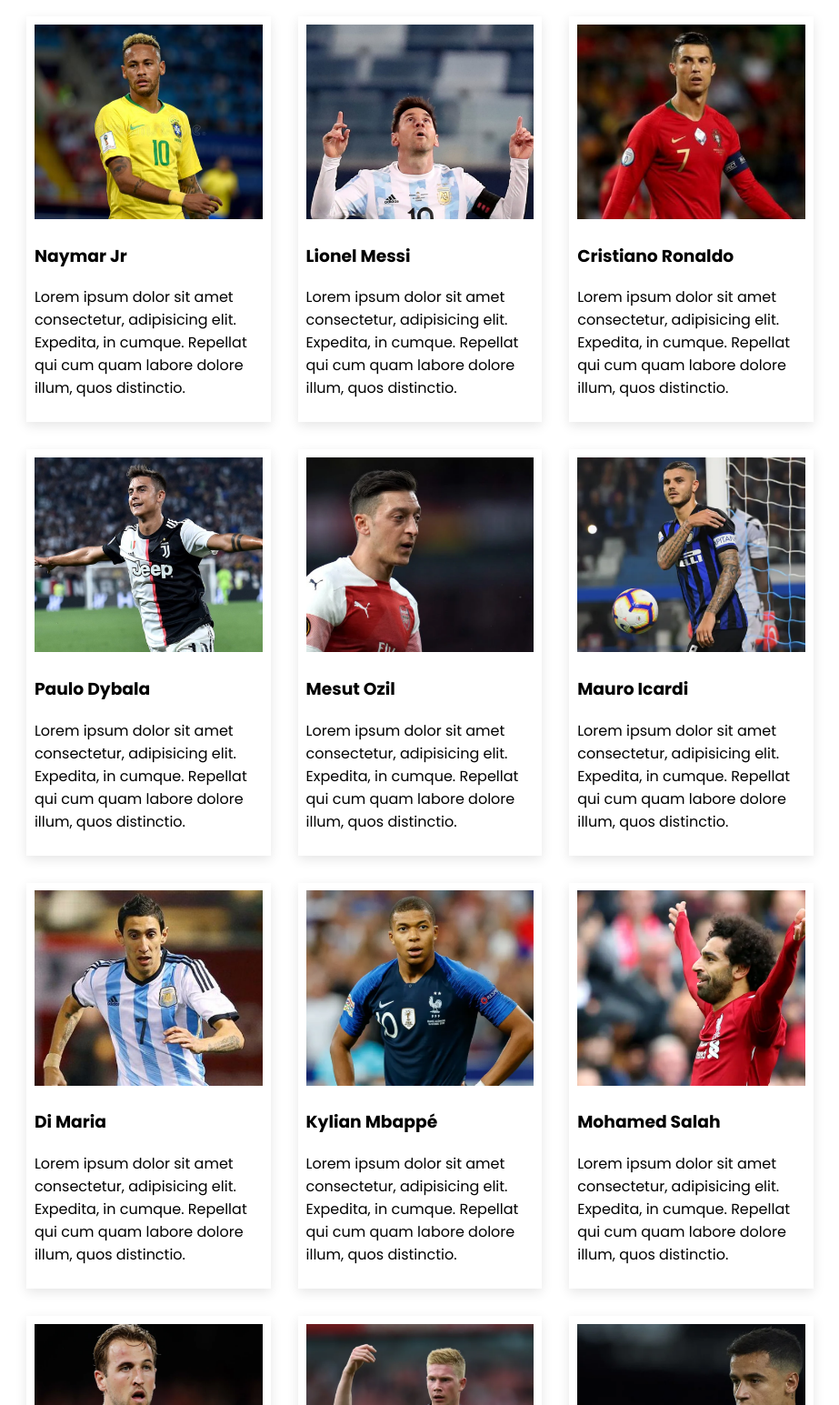
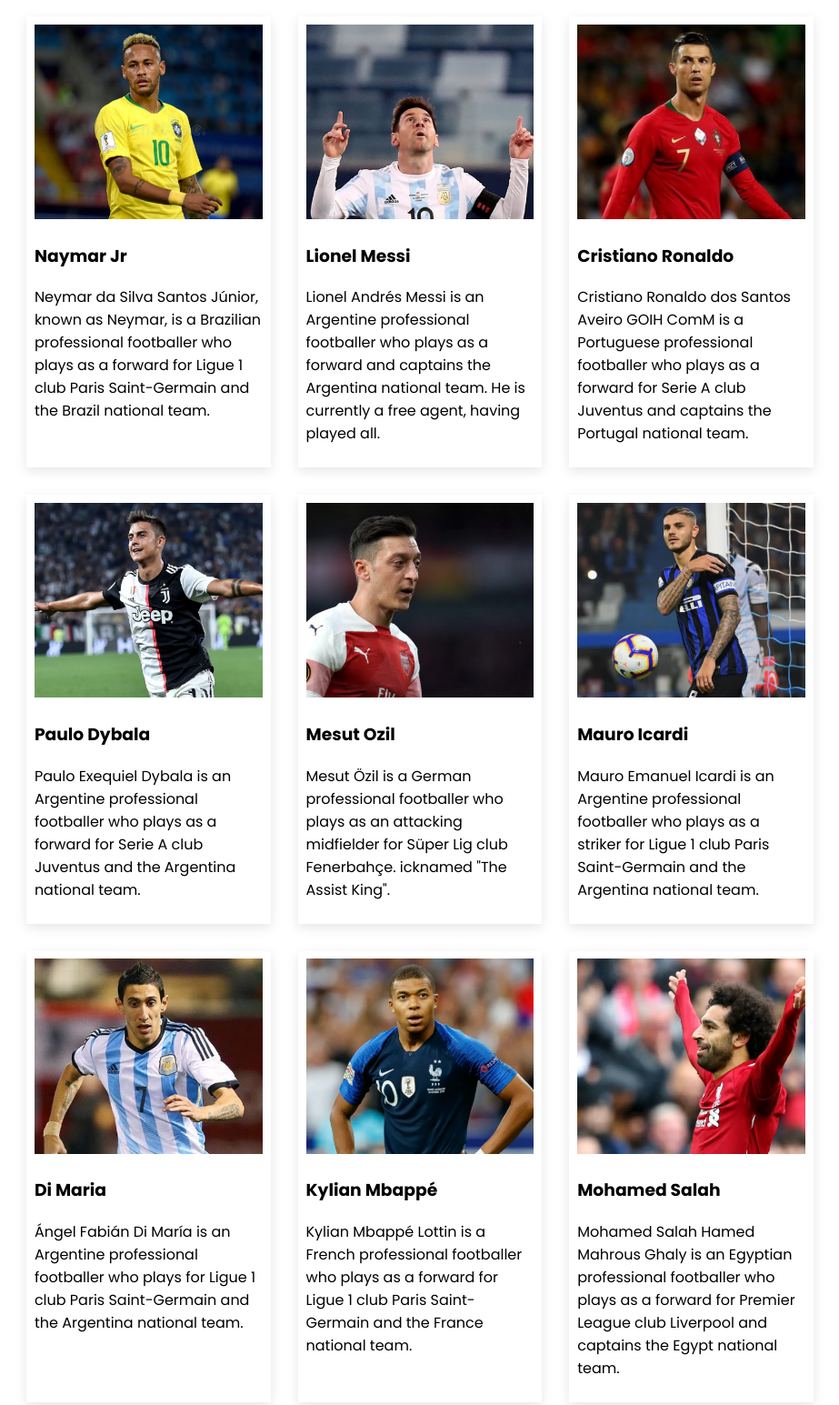
Before and after one commit to Shahruk-Maharuj/copa, a plain HTML site: page index.html in a window 1280 px wide. Shown: the part 552-2097 px from the top of the page at 91% size, without its empty margins (178-1101 px from the left). Drawn offline with Linux system fonts and the light colour scheme.

Commit message:
Update index.html

```diff
--- a/index.html
+++ b/index.html
@@ -27,17 +27,17 @@
         <div class="box">
             <img src="img/players/player-1.png" alt="">
             <h3>Naymar Jr</h3>
-            <p>Lorem ipsum dolor sit amet consectetur, adipisicing elit. Expedita, in cumque. Repellat qui cum quam labore dolore illum, quos distinctio.</p>
+            <p>Neymar da Silva Santos Júnior, known as Neymar, is a Brazilian professional footballer who plays as a forward for Ligue 1 club Paris Saint-Germain and the Brazil national team.</p>
         </div>
         <div class="box">
             <img src="img/players/player-2.png" alt="">
             <h3>Lionel Messi</h3>
-            <p>Lorem ipsum dolor sit amet consectetur, adipisicing elit. Expedita, in cumque. Repellat qui cum quam labore dolore illum, quos distinctio.</p>
+            <p>Lionel Andrés Messi is an Argentine professional footballer who plays as a forward and captains the Argentina national team. He is currently a free agent, having played all.</p>
         </div>
         <div class="box">
             <img src="img/players/player-3.png" alt="">
             <h3>Cristiano Ronaldo</h3>
-            <p>Lorem ipsum dolor sit amet consectetur, adipisicing elit. Expedita, in cumque. Repellat qui cum quam labore dolore illum, quos distinctio.</p>
+            <p>Cristiano Ronaldo dos Santos Aveiro GOIH ComM is a Portuguese professional footballer who plays as a forward for Serie A club Juventus and captains the Portugal national team.</p>
         </div>
     </section>
     <!--section 2 end-->
@@ -47,17 +47,17 @@
         <div class="box">
             <img src="img/players/player-4.png" alt="">
             <h3>Paulo Dybala</h3>
-            <p>Lorem ipsum dolor sit amet consectetur, adipisicing elit. Expedita, in cumque. Repellat qui cum quam labore dolore illum, quos distinctio.</p>
+            <p>Paulo Exequiel Dybala is an Argentine professional footballer who plays as a forward for Serie A club Juventus and the Argentina national team.</p>
         </div>
         <div class="box">
             <img src="img/players/player-5.png" alt="">
             <h3>Mesut Ozil</h3>
-            <p>Lorem ipsum dolor sit amet consectetur, adipisicing elit. Expedita, in cumque. Repellat qui cum quam labore dolore illum, quos distinctio.</p>
+            <p>Mesut Özil is a German professional footballer who plays as an attacking midfielder for Süper Lig club Fenerbahçe. icknamed "The Assist King".</p>
         </div>
         <div class="box">
             <img src="img/players/player-6.png" alt="">
             <h3>Mauro Icardi</h3>
-            <p>Lorem ipsum dolor sit amet consectetur, adipisicing elit. Expedita, in cumque. Repellat qui cum quam labore dolore illum, quos distinctio.</p>
+            <p>Mauro Emanuel Icardi is an Argentine professional footballer who plays as a striker for Ligue 1 club Paris Saint-Germain and the Argentina national team.</p>
         </div>
     </section>
     <!--section 3 end-->
@@ -67,17 +67,17 @@
         <div class="box">
             <img src="img/players/player-7.png" alt="">
             <h3>Di Maria</h3>
-            <p>Lorem ipsum dolor sit amet consectetur, adipisicing elit. Expedita, in cumque. Repellat qui cum quam labore dolore illum, quos distinctio.</p>
+            <p>Ángel Fabián Di María is an Argentine professional footballer who plays for Ligue 1 club Paris Saint-Germain and the Argentina national team.</p>
         </div>
         <div class="box">
             <img src="img/players/player-8.png" alt="">
             <h3>Kylian Mbappé</h3>
-            <p>Lorem ipsum dolor sit amet consectetur, adipisicing elit. Expedita, in cumque. Repellat qui cum quam labore dolore illum, quos distinctio.</p>
+            <p>Kylian Mbappé Lottin is a French professional footballer who plays as a forward for Ligue 1 club Paris Saint-Germain and the France national team.</p>
         </div>
         <div class="box">
             <img src="img/players/player-9.png" alt="">
             <h3>Mohamed Salah</h3>
-            <p>Lorem ipsum dolor sit amet consectetur, adipisicing elit. Expedita, in cumque. Repellat qui cum quam labore dolore illum, quos distinctio.</p>
+            <p>Mohamed Salah Hamed Mahrous Ghaly is an Egyptian professional footballer who plays as a forward for Premier League club Liverpool and captains the Egypt national team.</p>
         </div>
     </section>
     <!--section 4 end-->
@@ -87,17 +87,17 @@
         <div class="box">
             <img src="img/players/player-10.png" alt="">
             <h3>Harry Kane</h3>
-            <p>Lorem ipsum dolor sit amet consectetur, adipisicing elit. Expedita, in cumque. Repellat qui cum quam labore dolore illum, quos distinctio.</p>
+            <p>Harry Edward Kane MBE is an English professional footballer who plays as a striker for Premier League club Tottenham Hotspur and captains the England national team.</p>
         </div>
         <div class="box">
             <img src="img/players/player-11.png" alt="">
             <h3>Kevin De Bruyne</h3>
-            <p>Lorem ipsum dolor sit amet consectetur, adipisicing elit. Expedita, in cumque. Repellat qui cum quam labore dolore illum, quos distinctio.</p>
+            <p>Kevin De Bruyne is a Belgian professional footballer who plays as a midfielder for Premier League club Manchester City, where he is vice-captain, and the Belgium national team.</p>
         </div>
         <div class="box">
             <img src="img/players/player-12.png" alt="">
             <h3>Philippe Coutinho</h3>
-            <p>Lorem ipsum dolor sit amet consectetur, adipisicing elit. Expedita, in cumque. Repellat qui cum quam labore dolore illum, quos distinctio.</p>
+            <p>Philippe Coutinho Correia is a Brazilian professional footballer who plays as an attacking midfielder or winger for Spanish club Barcelona and the Brazil national team.</p>
         </div>
     </section>
     <!--section 5 end-->
```
